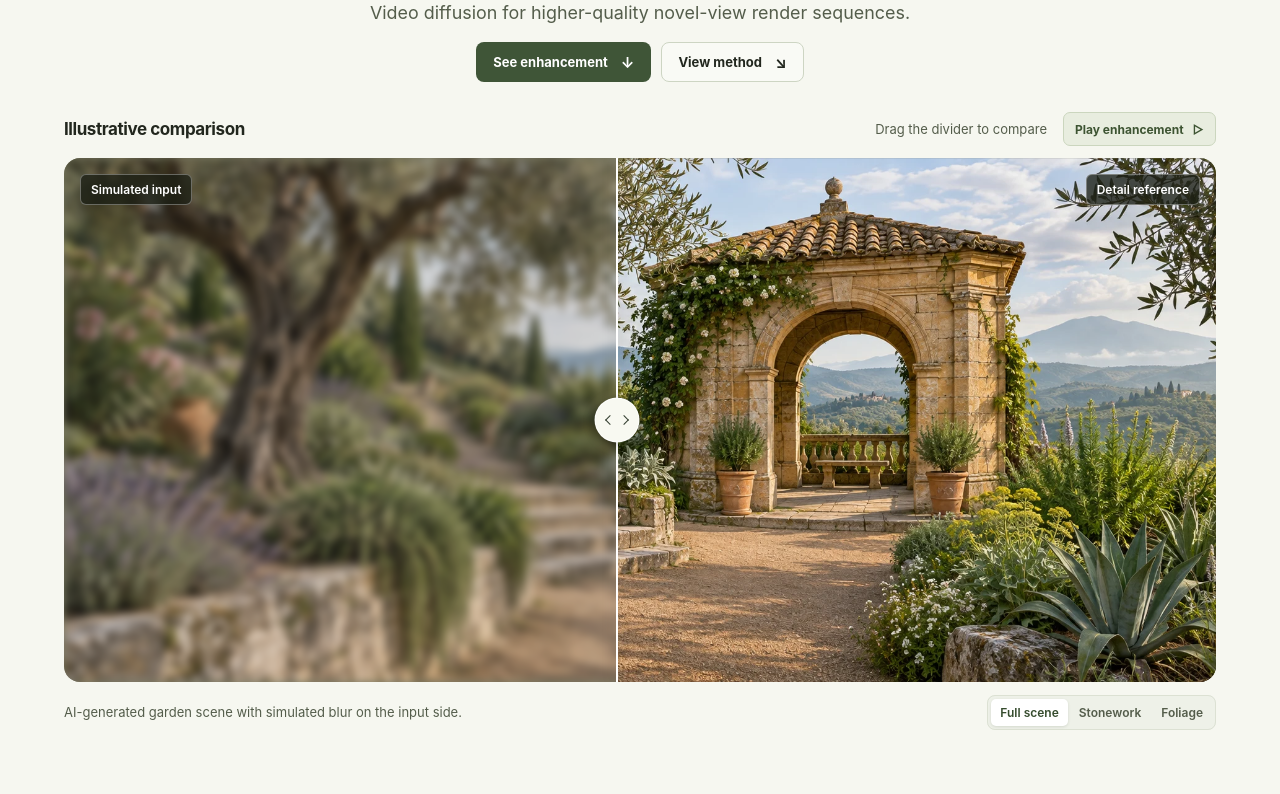
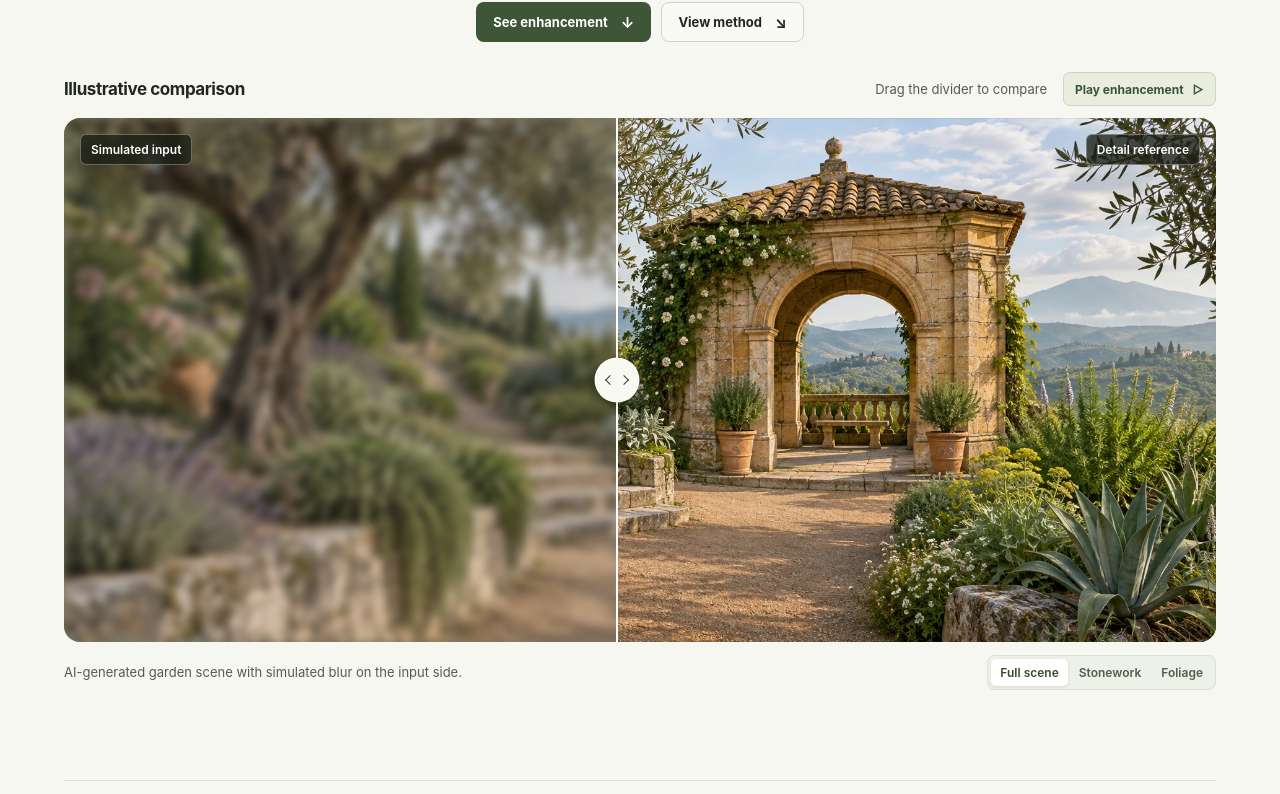
Before and after one commit to MinglangQiao/gsqe-project, a plain HTML site: page index.html in a window 1280 px wide. Shown: the part 237-1031 px from the top of the page. Drawn offline with Linux system fonts and the light colour scheme; animation ran at ten frames a second.

Commit message:
Remove the descriptive line below the project title

```diff
--- a/index.html
+++ b/index.html
@@ -40,7 +40,6 @@
         <span class="title-subtitle" data-splat-text>via Few-Step Video Differential Diffusion Model</span>
         <canvas class="reconstruction-canvas" aria-hidden="true"></canvas>
       </h1>
-      <p>Video diffusion for higher-quality novel-view render sequences.</p>
       <div class="hero-links">
         <a class="button button-primary" href="#comparison" id="explore-enhancement">See enhancement <span aria-hidden="true">↓</span></a>
         <a class="button button-secondary" href="#method">View method <span aria-hidden="true">↘</span></a>
```
